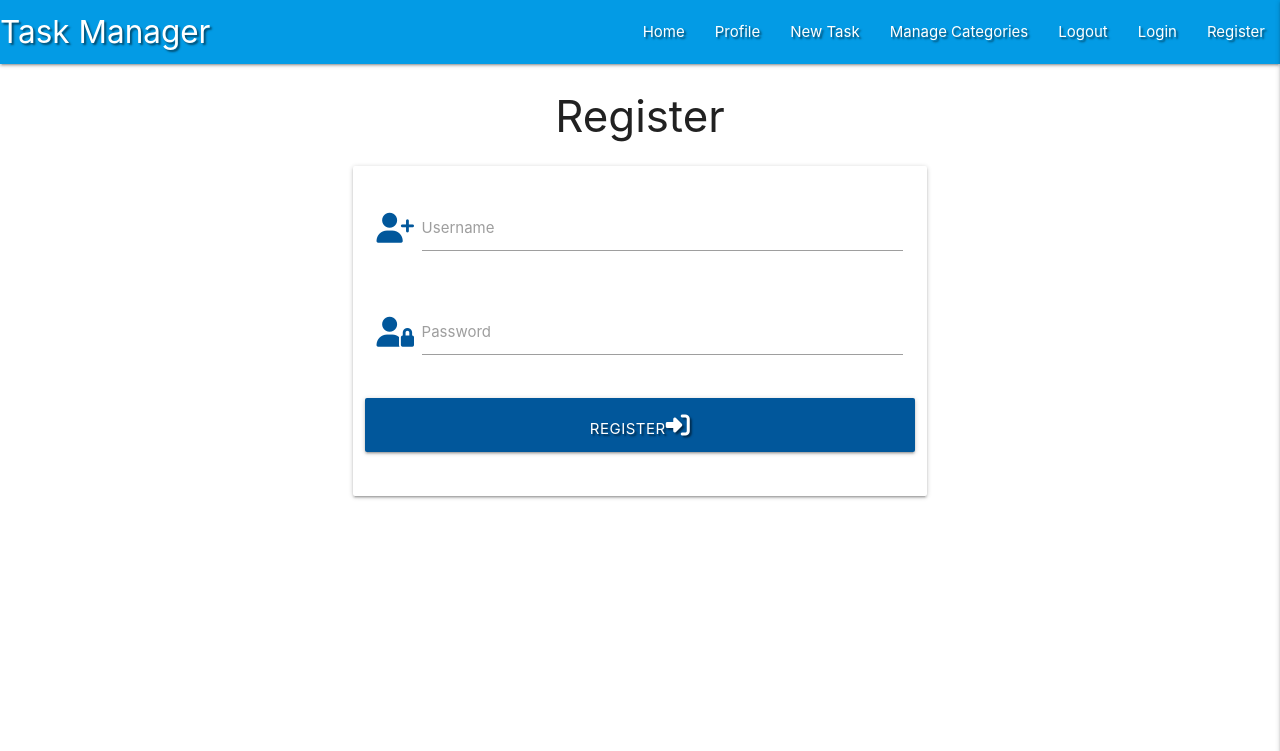
After one commit to ThiagoHardt/task_manager, a Flask app: page /register in a window 1280 px wide. The commit adds this page. Shown: the top 751 px of the page. Run offline with Flask 2, Linux system fonts and the light colour scheme; some libraries are stand-ins or nearby versions.

Commit message:
Added register functionality

```diff
--- a/app.py
+++ b/app.py
@@ -4,6 +4,7 @@ from flask import (
     redirect, request, session, url_for)
 from flask_pymongo import PyMongo
 from bson.objectid import ObjectId
+from werkzeug.security import generate_password_hash, check_password_hash
 if os.path.exists("env.py"):
     import env
 
@@ -24,6 +25,29 @@ def get_tasks():
     return render_template("tasks.html", tasks=tasks)
 
 
+@app.route("/register", methods=["GET", "POST"])
+def register():
+    if request.method == "POST":
+        # check if username already exists in db
+        existing_user = mongo.db.users.find_one(
+            {"username": request.form.get("username").lower()})
+
+        if existing_user:
+            flash("Username already exists")
+            return redirect(url_for("register"))
+
+        register = {
+            "username": request.form.get("username").lower(),
+            "password": generate_password_hash(request.form.get("password"))
+        }
+        mongo.db.users.insert_one(register)
+
+        # put the new user into 'session' cookie
+        session["user"] = request.form.get("username").lower()
+        flash("Registration Successful!")
+    return render_template("register.html")
+
+
 if __name__ == "__main__":
     app.run(host=os.environ.get("IP"),
             port=int(os.environ.get("PORT")),
--- a/static/css/style.css
+++ b/static/css/style.css
@@ -1,3 +1,7 @@
 .text-shadow {
     text-shadow: 2px 2px 2px rgba(0, 0, 0, 0.5);
 }
+
+.flashes h4 {
+    line-height: 2;
+}
--- a/templates/base.html
+++ b/templates/base.html
@@ -26,11 +26,10 @@
                     <li><a href="#">Manage Categories</a></li>
                     <li><a href="#">Logout</a></li>
                     <li><a href="#">Login</a></li>
-                    <li><a href="#">Register</a></li>
+                    <li><a href="{{ url_for("register") }}">Register</a></li>
                 </ul>
             </div>
         </nav>
-
         <ul class="sidenav" id="mobile-demo">
             <li>
                 <h4 class="center-align light-blue-text text-darken 4">Task Manager</h4>
@@ -41,15 +40,27 @@
             <li><a href="#">Manage Categories</a></li>
             <li><a href="#">Logout</a></li>
             <li><a href="#">Login</a></li>
-            <li><a href="#">Register</a></li>
+            <li><a href="{{ url_for("register") }}">Register</a></li>
         </ul>
     </header>
-
-    {% block content %}
-    {% endblock %}
-
+    <section>
+        {% with messages = get_flashed_messages() %}
+        {% if messages %}
+        {% for message in messages %}
+        <div class="row flashes">
+            <h4 class="light-blue lighten-4 center-align">{{ message }}</h4>
+        </div>
+        {% endfor %}
+        {% endif %}
+        {% endwith %}
+    </section>
+    <main class="container">
+        {% block content %}
+        {% endblock %}
+    </main>
     <script src="https://code.jquery.com/jquery-3.5.1.slim.min.js"></script>
-    <script src=" https://cdnjs.cloudflare.com/ajax/libs/materialize/1.0.0/js/materialize.min.js"></script>
+    <script src=" https://cdnjs.cloudflare.com/ajax/libs/materialize/1.0.0/js/materialize.min.js">
+    </script>
     <script src="{{ url_for('static', filename='js/script.js') }}"></script>
     {% block scripts %}
     {% endblock %}
--- /dev/null
+++ b/templates/register.html
@@ -0,0 +1,37 @@
+{% extends "base.html" %}
+{% block content %}
+
+<h3 class="center-align">Register</h3>
+
+<div class="row">
+    <form class="col s12 m8 offset-m2" method="POST" action="{{ url_for('register') }}">
+        <div class="card-panel">
+            <!-- Username -->
+            <div class="row">
+                <div class="input-field col s12">
+                    <i class="fas fa-user-plus prefix light-blue-text text-darken-4"></i>
+                    <input id="username" name="username" type="text" class="validate" minlength="5" maxlength="15"
+                        required pattern="^[a-zA-Z0-9]{5,15}$">
+                    <label for="username">Username</label>
+                </div>
+            </div>
+            <!-- Password -->
+            <div class="row">
+                <div class="input-field col s12">
+                    <i class="fas fa-user-lock prefix light-blue-text text-darken-4"></i>
+                    <input id="password" name="password" type="password" class="validate" minlength="5" maxlength="15"
+                        required pattern="^[a-zA-Z0-9]{5,15}$">
+                    <label for="password">Password</label>
+                </div>
+            </div>
+            <!-- Register button -->
+            <div class="row">
+
+                <button class="col s12 btn-large light-blue darken-4 text-shadow" type="submit">Register<i
+                        class="fas fa-sign-in-alt"></i></button>
+            </div>
+        </div>
+    </form>
+</div>
+
+{% endblock %}
```
